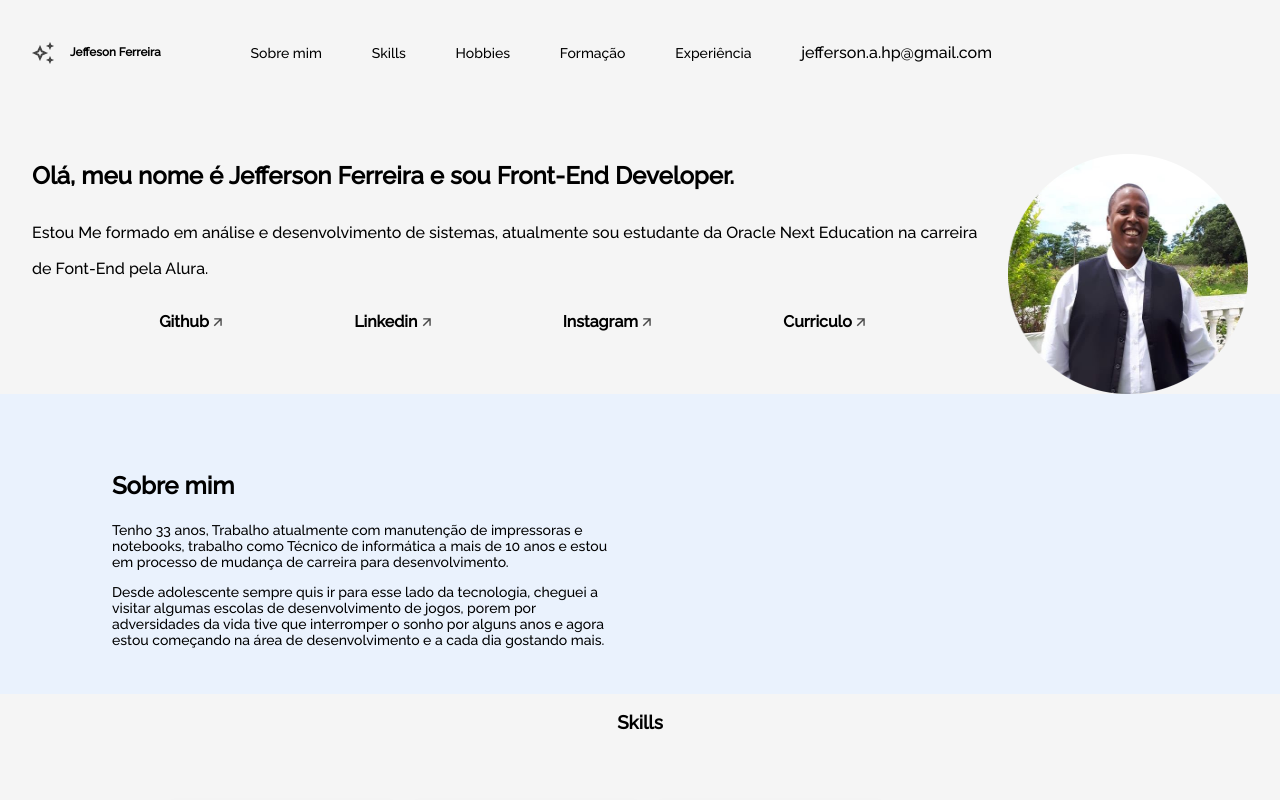
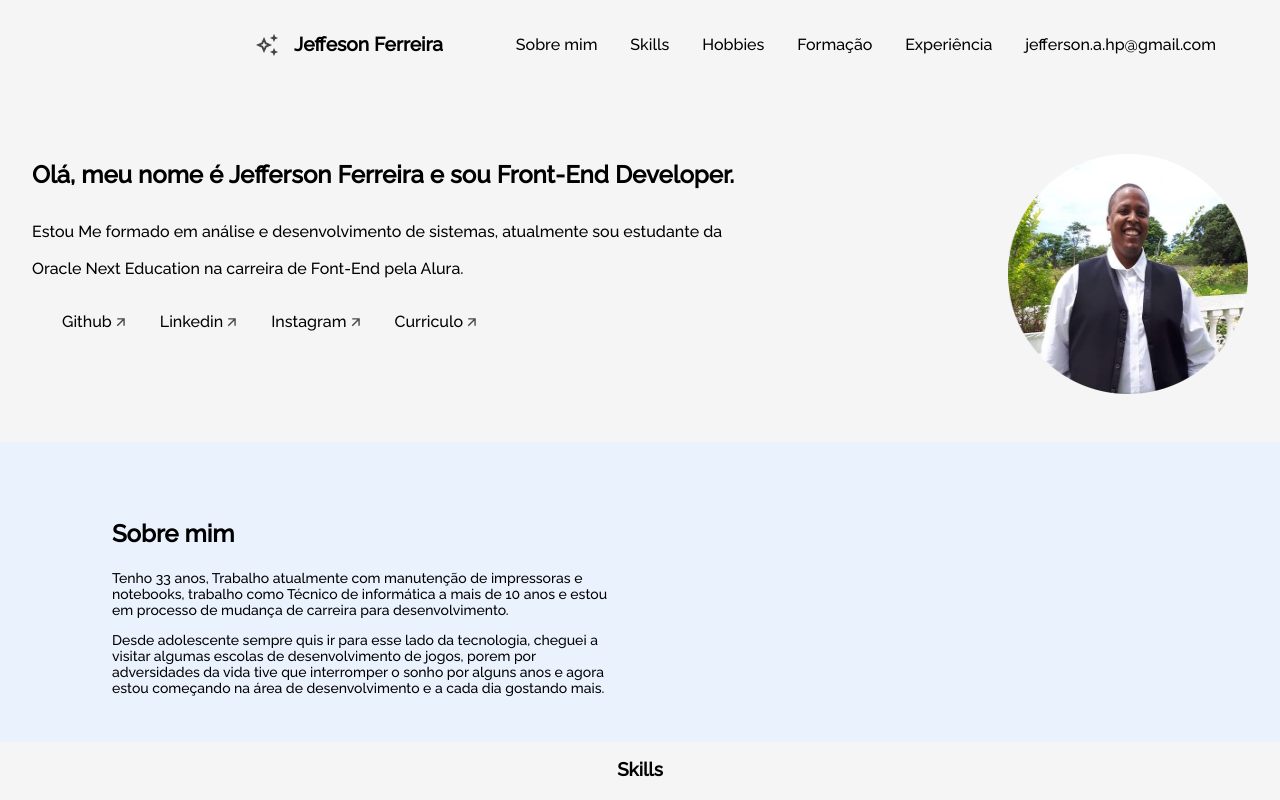
Before and after one commit to Jeffersonadao/Challenge_Portfolio_One, a plain HTML site: page index.html in a window 1280 px wide. Shown: the top 800 px of the page. Drawn offline with Linux system fonts and the light colour scheme.

Commit message:
corrigindo erros de margins e paddings

```diff
--- a/index.html
+++ b/index.html
@@ -196,7 +196,7 @@
         <h2 class="experience__section__title" id="xp">Experiência Profissional</h2>
         <div class="experiencie__box">
             <!-- Insira a logo/captura de seu projeto/trabalho -->
-            <img class="experience__img" src="assets/decodificador.png">
+            <img class="experience__img" src="assets/decodificador.png" id="img_decoder">
             <div class="experience__info">
                 <h2 class="experience__title">Challenge Alua Codificador</h2>
                 <h3 class="experience__text">Decodificador de texto</h3>
--- a/style.css
+++ b/style.css
@@ -458,7 +458,7 @@ body {
 }
 .menu {
     max-width: 1024px;
-    margin: 1rem;
+    margin: 0 0 0 15rem;
 
 }
 .menu nav{
@@ -473,6 +473,7 @@ body {
     justify-content: space-evenly;
     flex-grow: 2;
     list-style: none;
+    font-size: 1rem;
 }
 
 .menu__list__item__contato {
@@ -482,19 +483,24 @@ body {
 
 }
 
+.menu__title {
+    font-size: 1.2rem;
+}
+
 
 /*Titulo*/
 
 .title {
     justify-content: flex-start;
     line-height: 2.3rem;
+    margin-bottom: 3rem;
 
     margin-top: 3rem;
 
 }
 
 .title__profile {
-    margin-left: 1rem;
+    margin-left: 15rem;
     width: 15rem;
     height: 15rem;
     margin-right: 2rem;
@@ -504,19 +510,22 @@ body {
 .title__subsection {
     font-weight: 100;
     font-size: 1rem;
+    margin-bottom: 0;
 }
 
 .title__network {
-    justify-content: space-evenly;
+    justify-content: flex-start;
+    align-items: flex-start;
+    font-weight: 400;
 }
 
 .title__network__item {
-    margin: 0 5px;
+    margin: 0 5px 0 30px;
 }
 /*Sessão sobre*/
 
 .about {
-    margin: auto;
+    margin: 0;
     padding: 2rem 7rem 2rem;
     max-width: 71rem;
 
@@ -588,9 +597,13 @@ body {
 }
 
 .experience__img {
-    margin: auto;
+    margin: 0;
     padding: 2rem 0;
     max-width: 71rem;
+}
+
+#img_decoder {
+    margin-left: 1rem;
 }
 
 #projeto-relogio {
```
